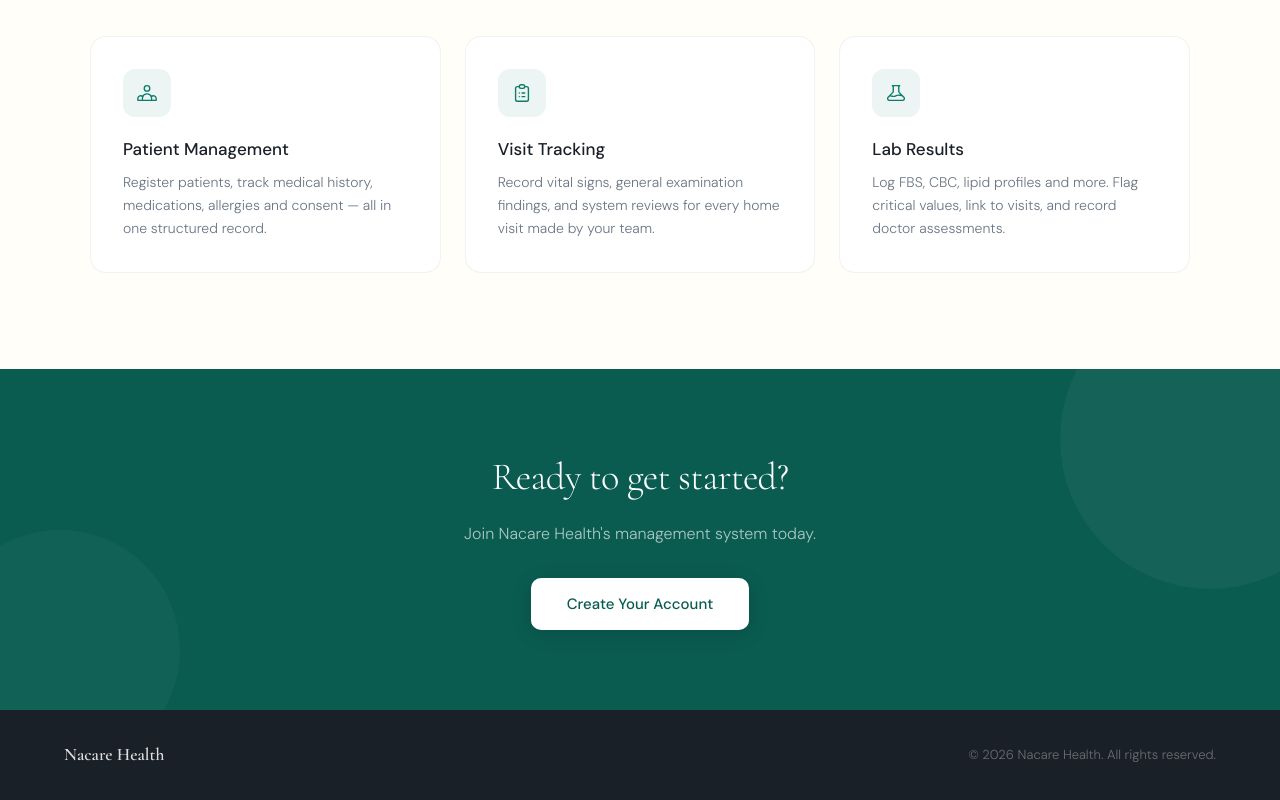
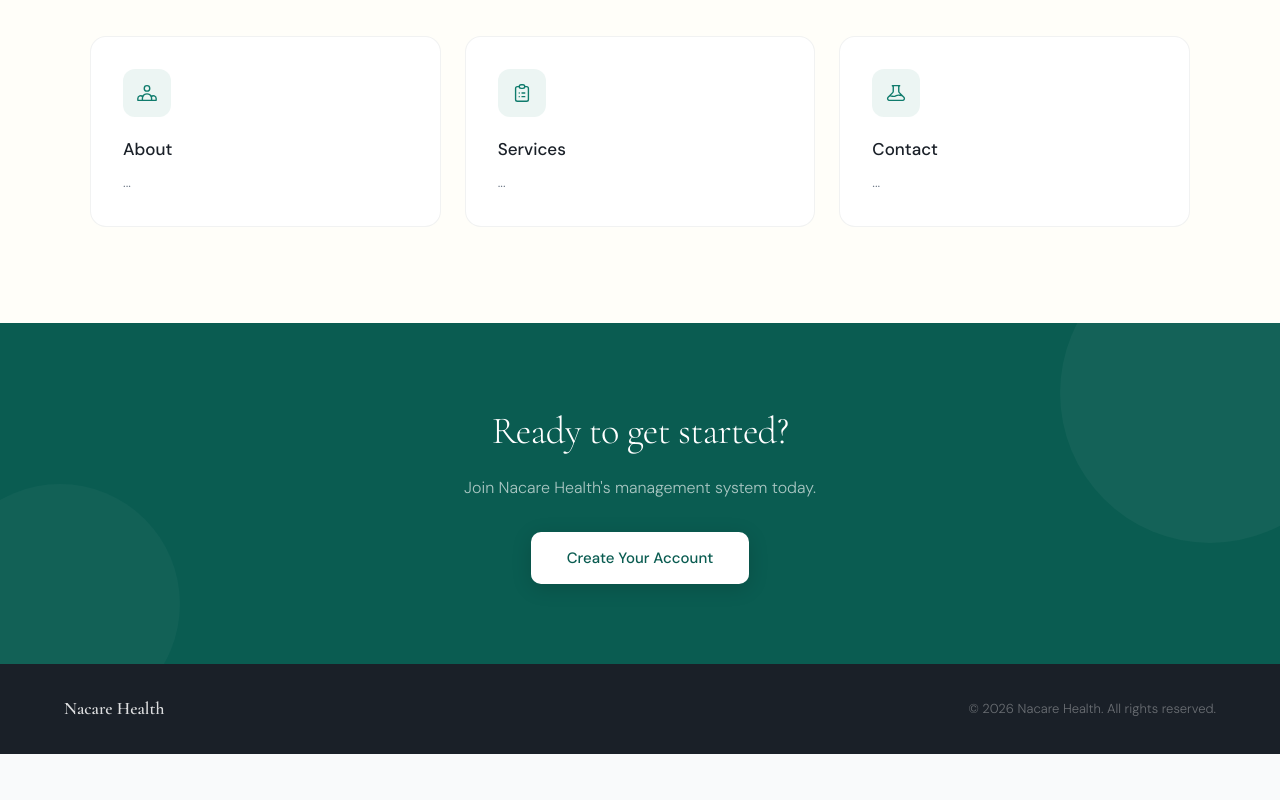
Before and after one commit to Temesgen123/nacare, a Next.js app: page / in a window 1280 px wide. Shown: the part 1004-1804 px from the top of the page. After the commit the page ends 1758 px from the top, so only its background shows below. Built offline with nearby package versions, Linux system fonts and the light colour scheme.

Commit message:
Edited Footer

```diff
--- a/app/page.js
+++ b/app/page.js
@@ -122,8 +122,8 @@ export default function HomePage() {
         <div className={s.featuresGrid}>
           {[
             {
-              title: 'Patient Management',
-              desc: 'Register patients, track medical history, medications, allergies and consent — all in one structured record.',
+              title: 'About',
+              desc: '...',
               icon: (
                 <path
                   strokeLinecap="round"
@@ -134,8 +134,8 @@ export default function HomePage() {
               ),
             },
             {
-              title: 'Visit Tracking',
-              desc: 'Record vital signs, general examination findings, and system reviews for every home visit made by your team.',
+              title: 'Services',
+              desc: '...',
               icon: (
                 <path
                   strokeLinecap="round"
@@ -146,8 +146,8 @@ export default function HomePage() {
               ),
             },
             {
-              title: 'Lab Results',
-              desc: 'Log FBS, CBC, lipid profiles and more. Flag critical values, link to visits, and record doctor assessments.',
+              title: 'Contact',
+              desc: '...',
               icon: (
                 <path
                   strokeLinecap="round"
```
